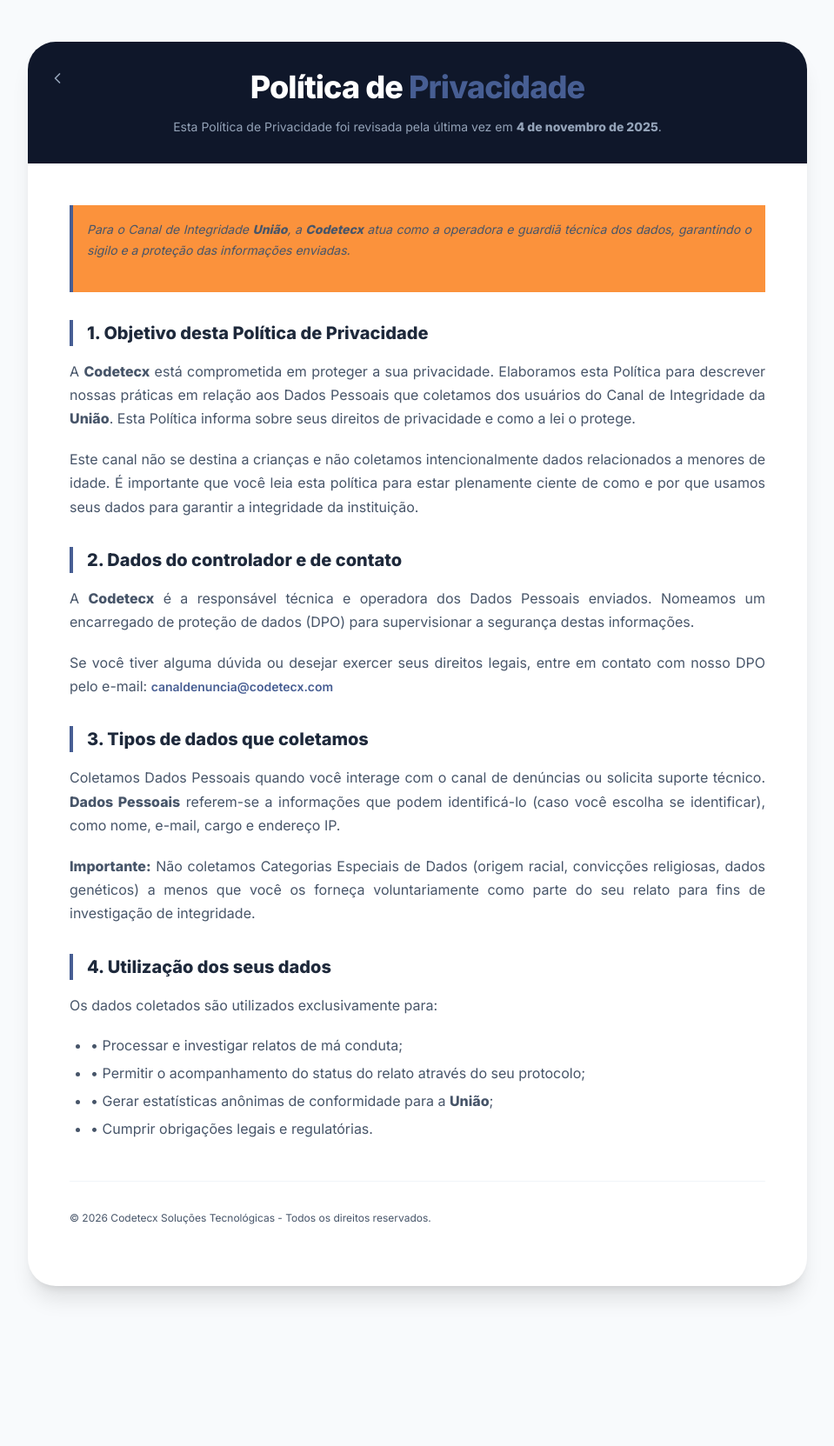
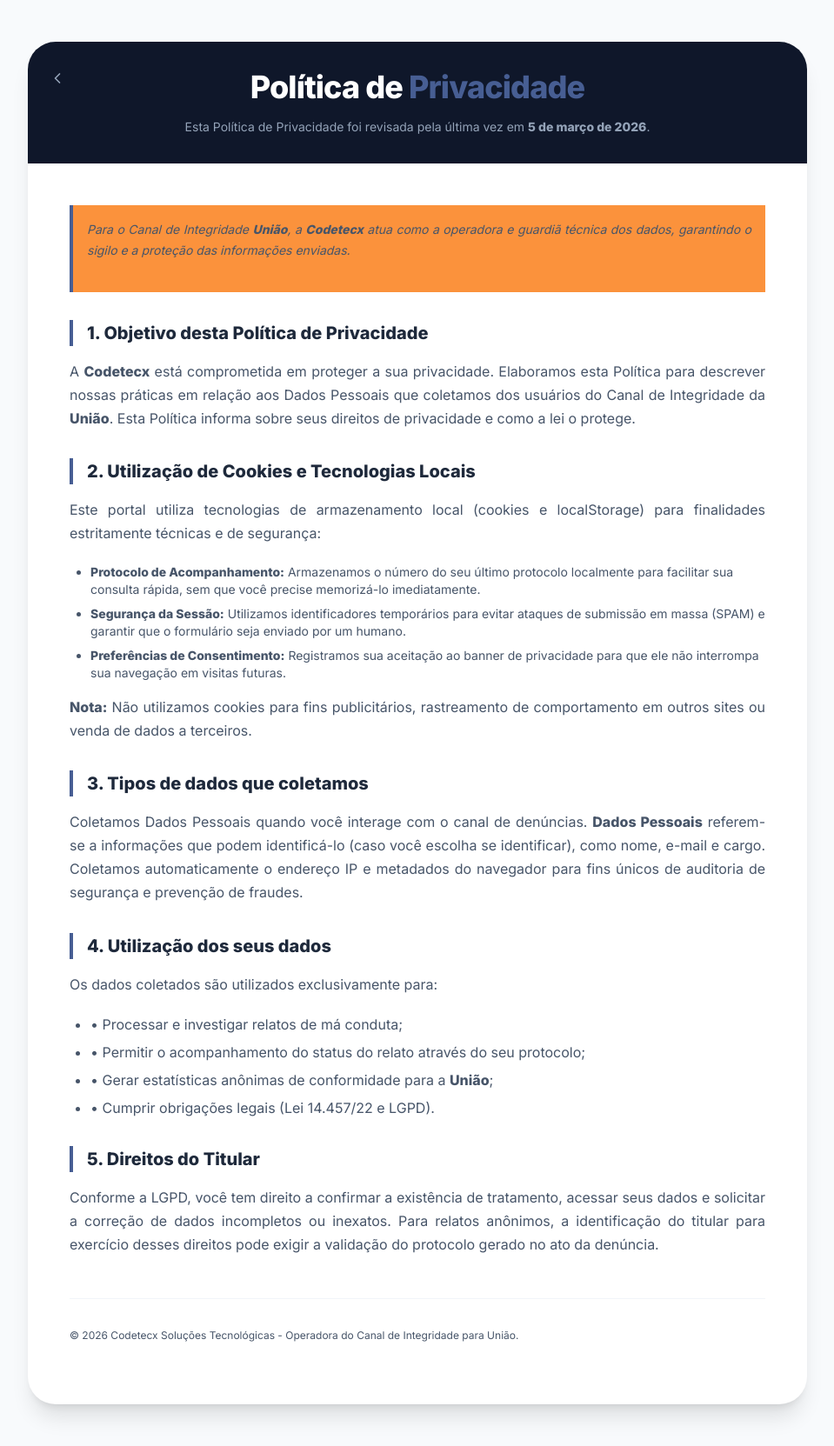
Before and after one commit to suportecodetecx/sistema-escolas-template, a Flask app: page /politica-privacidade in a window 1280 px wide. Shown: the whole page at 87% size, without its empty margins (160-1119 px from the left). Before the commit the page ends 1494 px from the top, so only its background shows below. Run offline with Flask 3, Linux system fonts and the light colour scheme; some libraries are stand-ins or nearby versions.

Commit message:
UI: Atualização da política de privacidade com termos de cookies

```diff
--- a/templates/politica-privacidade.html
+++ b/templates/politica-privacidade.html
@@ -67,7 +67,7 @@
                 Política de <span class="text-dinamico">Privacidade</span>
             </h1>
             <p class="text-slate-400 mt-4 text-sm">
-                Esta Política de Privacidade foi revisada pela última vez em <strong>4 de novembro de 2025</strong>.
+                Esta Política de Privacidade foi revisada pela última vez em <strong>5 de março de 2026</strong>.
             </p>
         </div>
 
@@ -90,32 +90,25 @@
                 Política informa sobre seus direitos de
                 privacidade e como a lei o protege.
             </p>
+
+            <h2>2. Utilização de Cookies e Tecnologias Locais</h2>
             <p>
-                Este canal não se destina a crianças e não coletamos intencionalmente dados relacionados a menores de
-                idade. É importante que você leia esta política para estar plenamente ciente de como e por que usamos
-                seus dados para garantir a integridade da instituição.
+                Este portal utiliza tecnologias de armazenamento local (cookies e localStorage) para finalidades estritamente técnicas e de segurança:
             </p>
-
-            <h2>2. Dados do controlador e de contato</h2>
+            <ul class="list-disc pl-6 space-y-2 mb-4 text-slate-600 text-sm">
+                <li><strong>Protocolo de Acompanhamento:</strong> Armazenamos o número do seu último protocolo localmente para facilitar sua consulta rápida, sem que você precise memorizá-lo imediatamente.</li>
+                <li><strong>Segurança da Sessão:</strong> Utilizamos identificadores temporários para evitar ataques de submissão em massa (SPAM) e garantir que o formulário seja enviado por um humano.</li>
+                <li><strong>Preferências de Consentimento:</strong> Registramos sua aceitação ao banner de privacidade para que ele não interrompa sua navegação em visitas futuras.</li>
+            </ul>
             <p>
-                A <strong>Codetecx</strong> é a responsável técnica e operadora dos Dados Pessoais enviados. Nomeamos um
-                encarregado de proteção de dados (DPO) para supervisionar a segurança destas informações.
-            </p>
-            <p>
-                Se você tiver alguma dúvida ou desejar exercer seus direitos legais, entre em contato com nosso DPO pelo
-                e-mail: <span class="text-dinamico font-semibold text-sm">canaldenuncia@codetecx.com</span>
+                <strong>Nota:</strong> Não utilizamos cookies para fins publicitários, rastreamento de comportamento em outros sites ou venda de dados a terceiros.
             </p>
 
             <h2>3. Tipos de dados que coletamos</h2>
             <p>
-                Coletamos Dados Pessoais quando você interage com o canal de denúncias ou solicita suporte técnico.
-                <strong>Dados Pessoais</strong> referem-se a informações que podem identificá-lo (caso você escolha se
-                identificar), como nome, e-mail, cargo e endereço IP.
-            </p>
-            <p>
-                <strong>Importante:</strong> Não coletamos Categorias Especiais de Dados (origem racial, convicções
-                religiosas, dados genéticos) a menos que você os forneça voluntariamente como parte do seu relato para
-                fins de investigação de integridade.
+                Coletamos Dados Pessoais quando você interage com o canal de denúncias.
+                <strong>Dados Pessoais</strong> referem-se a informações que podem identificá-lo (caso você escolha se identificar), como nome, e-mail e cargo.
+                Coletamos automaticamente o endereço IP e metadados do navegador para fins únicos de auditoria de segurança e prevenção de fraudes.
             </p>
 
             <h2>4. Utilização dos seus dados</h2>
@@ -126,13 +119,18 @@
                     <li>• Permitir o acompanhamento do status do relato através do seu protocolo;</li>
                     <li>• Gerar estatísticas anônimas de conformidade para a <strong>{{ empresa_site.nome if
                             empresa_site else 'Instituição' }}</strong>;</li>
-                    <li>• Cumprir obrigações legais e regulatórias.</li>
+                    <li>• Cumprir obrigações legais (Lei 14.457/22 e LGPD).</li>
                 </ul>
             </div>
 
+            <h2>5. Direitos do Titular</h2>
+            <p>
+                Conforme a LGPD, você tem direito a confirmar a existência de tratamento, acessar seus dados e solicitar a correção de dados incompletos ou inexatos. Para relatos anônimos, a identificação do titular para exercício desses direitos pode exigir a validação do protocolo gerado no ato da denúncia.
+            </p>
+
             <div class="mt-12 pt-8 border-t border-slate-100 text-center">
                 <p class="text-xs text-slate-400">
-                    © 2026 Codetecx Soluções Tecnológicas - Todos os direitos reservados.
+                    © 2026 Codetecx Soluções Tecnológicas - Operadora do Canal de Integridade para {{ empresa_site.nome if empresa_site else 'Clientes' }}.
                 </p>
             </div>
         </div>
```
Also changed, not shown: templates/denuncia.html (+53 -17 lines).
